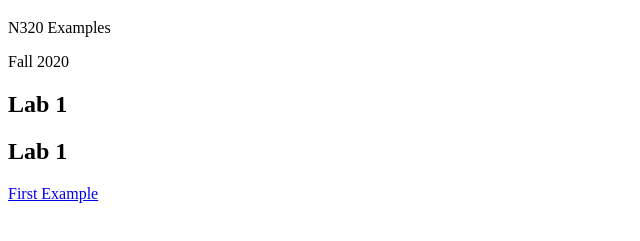
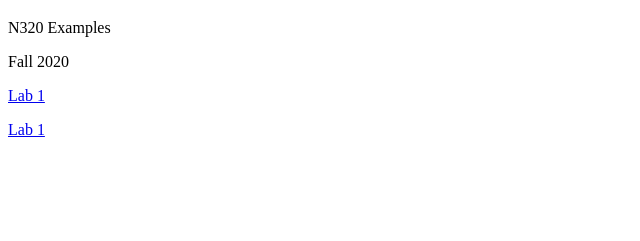
Before and after one commit to ka-bonill/n320fall2020, a plain HTML site: page index.html in a window 1280 px wide. Shown: the part 61-302 px from the top of the page, without its empty margins (0-640 px from the left). Drawn offline with Linux system fonts and the light colour scheme.

Commit message:
Update index.html

```diff
--- a/index.html
+++ b/index.html
@@ -12,9 +12,9 @@
     <p>N320 Examples</p>
     <p>Fall 2020</p>
 
-    <h2 a = "/labs/lab1/index.html">Lab 1</h2>
-    <h2 a = "/labs/lab2/index.html">Lab 1</h2>
-    <p><a href = "labs/lab1/index.html">First Example</a></p>
+    <p><a href = "labs/lab1/index.html">Lab 1</a></p>
+
+    <p><a href = "labs/lab2/index.html">Lab 1</a></p>
 
 </body>
 </html>
```
